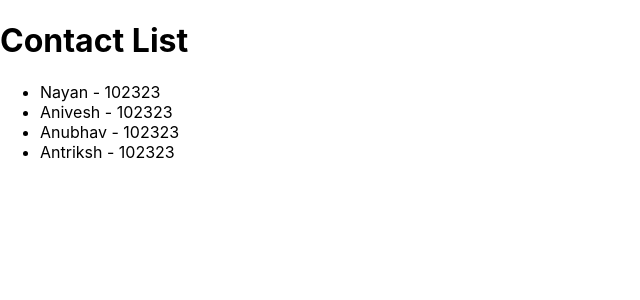
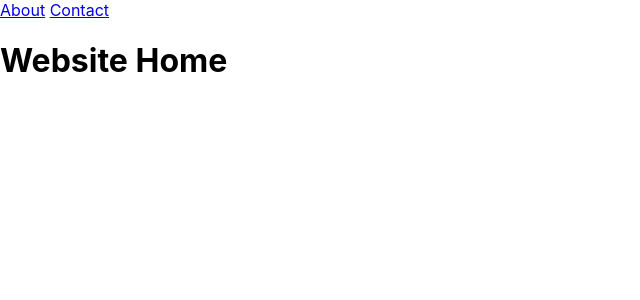
Before and after one commit to the-wormhole/React-learning, a React (Create React App) app: page / in a window 1280 px wide. Shown: the top 300 px of the page, without its empty margins (0-640 px from the left). Built offline with nearby package versions, Linux system fonts and the light colour scheme.

Commit message:
React Routes and Nested Routes

```diff
--- a/package.json
+++ b/package.json
@@ -13,6 +13,7 @@
     "path": "^0.12.7",
     "react": "^18.2.0",
     "react-dom": "^18.2.0",
+    "react-router-dom": "^6.21.2",
     "react-scripts": "^5.0.1",
     "stream": "^0.0.2",
     "web-vitals": "^2.1.4",
--- a/src/App.js
+++ b/src/App.js
@@ -1,38 +1,72 @@
 // import logo from './logo.svg';
 import './App.css';
+import { Link, Outlet } from "react-router-dom";
 
-const contacts = [
-  {name:"Nayan", number:102323},
-  {name:"Anivesh", number:102323},
-  {name:"Anubhav", number:102323},
-  {name:"Antriksh", number:102323}
-]
+function Home(){
 
-function List({data,renderItem, renderEmpty}){
+  return(
+    <div>
+      <nav>
+        <Link to="/about">About</Link>&nbsp;
+        <Link to="/contact">Contact</Link>&nbsp;
+      </nav>
+      <h1>Website Home</h1>
+    </div>
+  )
 
-  return (!data.length)?renderEmpty:(
-    <ul>
-      {data.map((item) => (
-        <li key={item.name}>
-          {renderItem(item)}
-        </li>
-      ))}
-    </ul>
+}
+
+export function About(){
+
+    // Line 28 is for Nested links
+  return(
+    <div>
+      <nav>
+        <Link to="/">Home</Link>&nbsp;
+        <Link to="/contact">Contact</Link>&nbsp;
+      </nav>
+      <h1>About</h1>
+      <Outlet/>
+    </div>
+  )
+
+}
+
+export function History(){
+
+  return(
+    <div>
+      <h1>Our History</h1>
+    </div>
   )
 }
 
-function App() {
+export function Future(){
 
-  return (
-    <>
-      <h1>Contact List</h1>
-      <List
-        data={contacts}
-        renderEmpty = "There is no data"
-        renderItem={(item) => <>{item.name} - {item.number} </>}
-      />
-    </>
-  );
+  return(
+    <div>
+      <h1>Future prospects</h1>
+    </div>
+  )
 }
 
-export default App;
+export function Contact(){
+
+  return(
+    <div>
+      <nav>
+        <Link to="/">Home</Link>&nbsp;
+        <Link to="/about">About</Link>&nbsp;
+      </nav>
+      <h1>Contact</h1>
+    </div>
+  )
+
+}
+
+export function App() {
+
+  return <Home />;
+}
+
+//export default App;
--- a/src/index.js
+++ b/src/index.js
@@ -1,18 +1,20 @@
 import React from 'react';
 import ReactDOM from 'react-dom/client';
 import './index.css';
-import App from './App';
+import { App, About, Contact, History, Future} from './App';
 import reportWebVitals from './reportWebVitals';
+import { BrowserRouter,Routes,Route } from 'react-router-dom';
 
 const root = ReactDOM.createRoot(document.getElementById('root'));
 root.render(
-  //<React.StrictMode> //-----> First render is without strict mode and 2nd is with strict mode
-  //causing the log to print the debug logs twice for each event
-    <App test1 = {1} test2 = {2}/>
-  //</React.StrictMode>
+  <BrowserRouter>
+    <Routes>
+      <Route path='/' element={<App />}/>
+      <Route path='/about' element={<About/>}>
+        <Route path='history' element={<History/>}/>
+        <Route path='future' element={<Future/>}/>
+      </Route>
+      <Route path='/contact' element={<Contact/>}/>
+    </Routes>
+  </BrowserRouter>
 );
-
-// If you want to start measuring performance in your app, pass a function
-// to log results (for example: reportWebVitals(console.log))
-// or send to an analytics endpoint. Learn more: https://bit.ly/CRA-vitals
-reportWebVitals();
```
Also changed, not shown: 1 other file (tests, documents, lock files or other folders).
